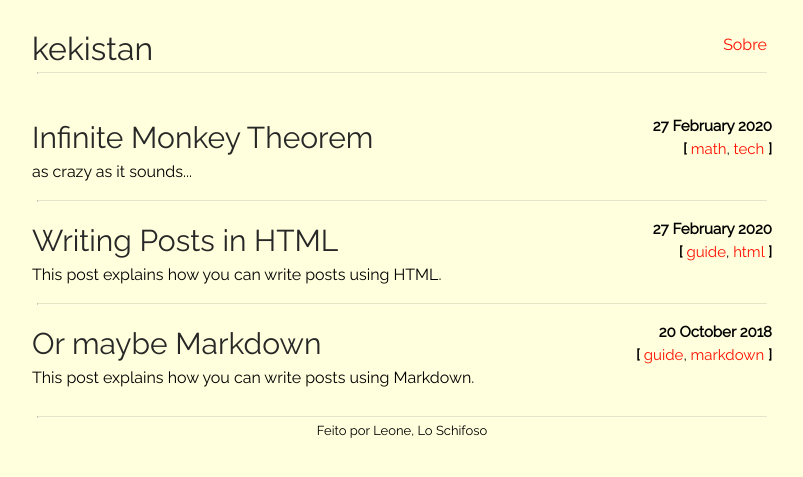
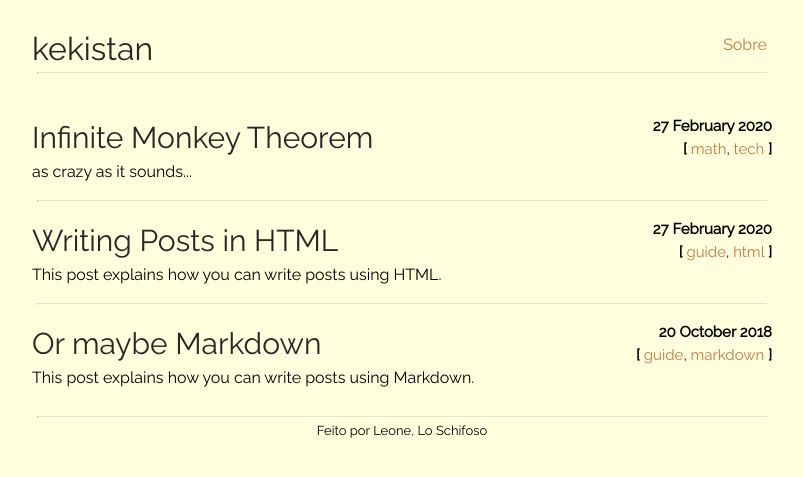
Before and after one commit to parchment-agoraphobia/parchment-agoraphobia.io, a Jekyll site: the page built from index.html, in a window 1280 px wide. Shown: the top 477 px of the page, without its empty margins (238-1041 px from the left). Built offline with Jekyll 4.4.1, drawn with Linux system fonts in a browser that asks for light colours.

Commit message:
nova cor

```diff
--- a/css/main.scss
+++ b/css/main.scss
@@ -3,7 +3,7 @@
 ---
 // Customization Variables
 
-$accent: #FF0F00;
+$accent: #c17a48 ;
 
 $max-width: 740px;
 $med-width: 600px;
```
